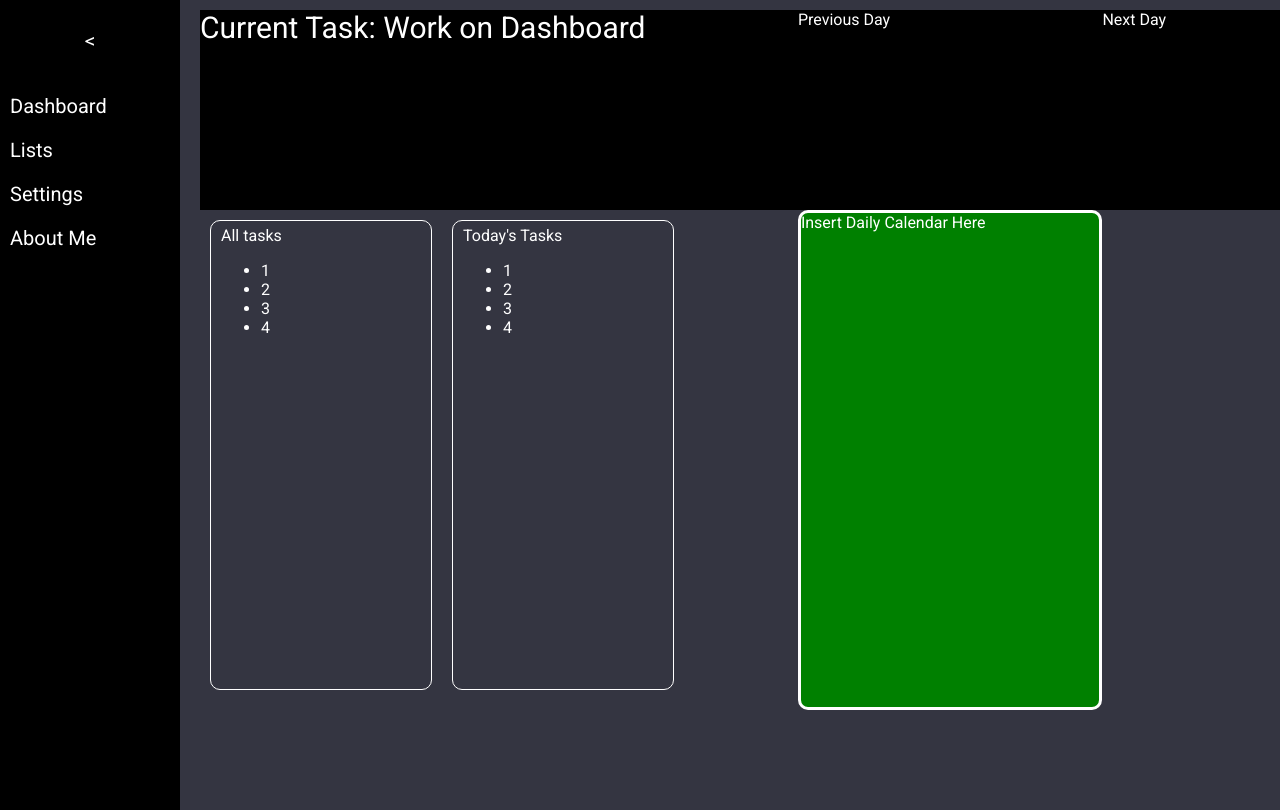
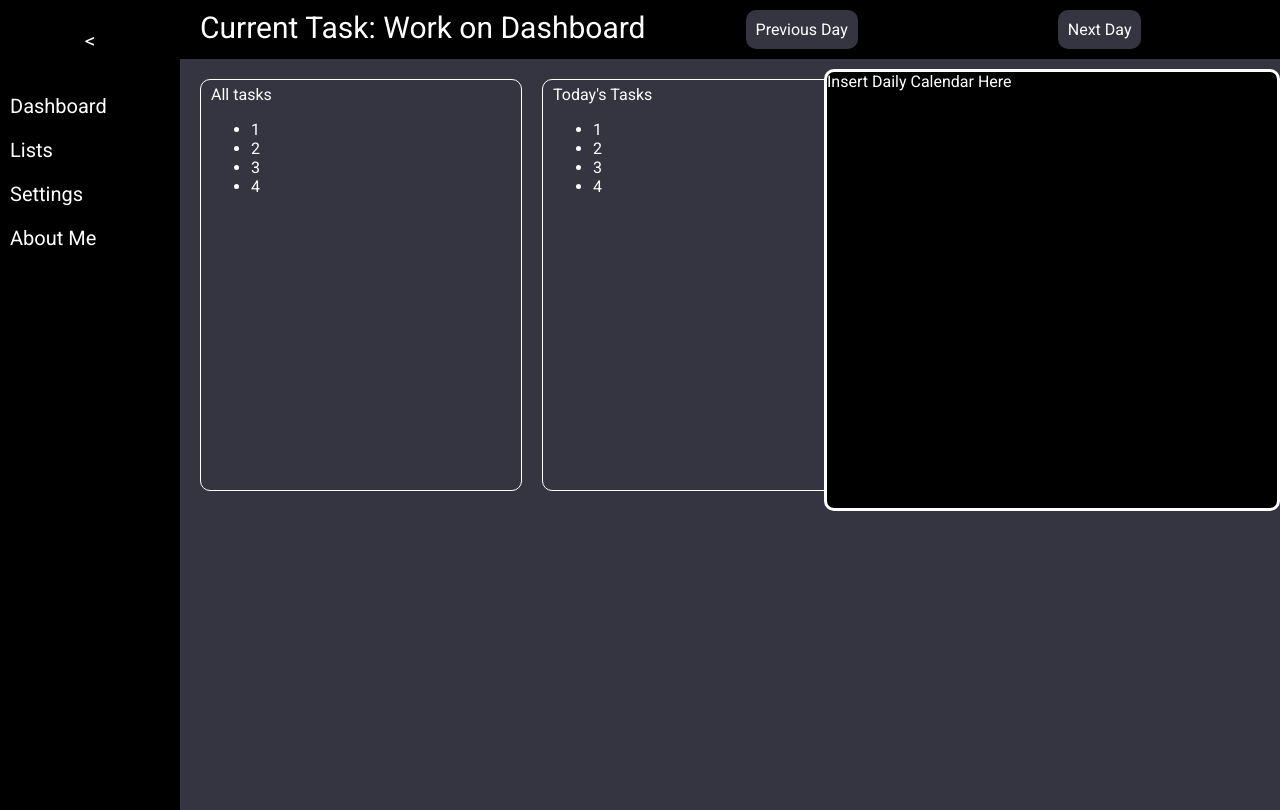
Before and after one commit to philwing100/Portfolio-Vue-Frontend, a Vue app: page /dashboard in a window 1280 px wide. Built offline with nearby package versions, Linux system fonts and the light colour scheme.

Commit message:
The dashboard now looks much closer to the ideal. The lists need to be implemented with items and js. Same for the calendar.

```diff
--- a/src/components/SideBar.vue
+++ b/src/components/SideBar.vue
@@ -40,7 +40,8 @@
         </router-link>
       </nav>
     </div>
-    <router-view :class="{ 'paddingWithSidebar': !toggleBar, 'paddingWithoutSidebar' : toggleBar }"></router-view>
+    <router-view :class="{ 'paddingWithSidebar': !toggleBar, 'paddingWithoutSidebar' : toggleBar }">
+    </router-view>
   </template>
 
   <script>
@@ -142,12 +143,12 @@
   }
 
   .paddingWithoutSidebar{
-    padding-left:50px;
+    padding-left:30px;
     transition: 0.3s linear;
   }
 
   .paddingWithSidebar{
-    padding-left:200px;
+    padding-left:180px;
     transition: 0.3s linear;
   }
 
--- a/src/views/Dashboard.vue
+++ b/src/views/Dashboard.vue
@@ -1,13 +1,19 @@
 <template>
   <div>
-    <div class="grid-container">
+    <div class="top-row" :style="{ 'background-color': colors.sidebar }">
       <div class="heroText" :style="{ 'background-color': colors.sidebar }">Current Task: Work on Dashboard</div>
-      <div class="bigButton previousDay" :style="{ 'background-color': colors.sidebar }">Previous Day</div>
-      <div class="bigButton nextDay" :style="{ 'background-color': colors.sidebar }">Next Day</div>
+      <div class="button-container">
 
-      <div class="contentContainer">
+        <div class="bigButton" id="previousDay" :style="{ 'background-color': colors.background }">Previous Day
+        </div>
+        <div class="bigButton" id="nextDay" :style="{ 'background-color': colors.background }">Next Day
+        </div>
+      </div>
+    </div>
+    <div class="page-container" :style="{ 'background-color': colors.background }">
+      <div class="content-container" :style="{ 'background-color': colors.background }">
         <div class="listContainer">All tasks
-          <div class="innerListContainer">
+          <div class="innerListContainer" id="allTasks">
             <ul>
               <li>1</li>
               <li>2</li>
@@ -16,7 +22,7 @@
             </ul>
           </div>
         </div>
-        <div class="listContainer">Today's Tasks
+        <div class="listContainer" id="todayTasks">Today's Tasks
           <div class="innerListContainer">
             <ul>
               <li>1</li>
@@ -28,8 +34,7 @@
 
         </div>
       </div>
-        <div class="calendarTemp">Insert Daily Calendar Here</div>
-
+      <div class="calendarTemp">Insert Daily Calendar Here</div>
     </div>
   </div>
 </template>
@@ -50,54 +55,76 @@ export default {
 </script>
 
 <style>
-.grid-container {
-  display: grid;
-  grid-template-rows: 200px 500px;
-  height: 100vh;
-  padding-top: 10px;
+.top-row {
+  grid-row: 1;
+  display: flex;
+  flex-direction: row;
+  flex-grow: 1;
+}
+
+.button-container {
+  min-width: 300px;
+  display: flex;
+  flex-direction: row;
 }
 
 .heroText {
   font-size: 30px;
-  grid-row: 1;
+  margin:10px 0px 10px 20px;
 }
 
 .bigButton {
-  grid-row: 1;
   color: white;
+  border-radius: 10px;
+  padding: 10px;
+  margin: 10px 100px 10px;
 }
 
-.previousDay {}
-
-.nextDay {}
+.page-container {
+  display: flex;
+  padding-top: 10px;
+  flex-direction: row;
+  padding-left: 10px;
+}
 
 .listContainer {
-  grid-row: 2;
   border-radius: 10px;
   border-color: white;
   border-width: 1px;
   border-style: solid;
-  min-height: 300px;
-  min-width: 200px;
-  max-width: 300px;
+  min-height: 400px;
+  max-height: 600px;
+  min-width: 300px;
+  max-width: 400px;
   padding: 5px 10px;
   margin: 10px 10px 20px 10px;
 }
 
-.innerListContainer {}
+.innerListContainer {
 
-.calendarTemp {}
+}
 
-.contentContainer {
+li{
+
+}
+
+.content-container {
+  grid-row: 2;
   display: flex;
   flex-flow: row;
+  min-width: 600px;
+  justify-content:space-around;
 }
 
 .calendarTemp {
+  grid-row: 2;
   border-radius: 10px;
   border-color: white;
   border-style: solid;
-  background-color: green;
-  flex:1;
+  background-color: black;
+  flex: 1;
+  min-width: 450px;
+  max-width: 700px;
+  margin-left:10px
 }
 </style>
```
